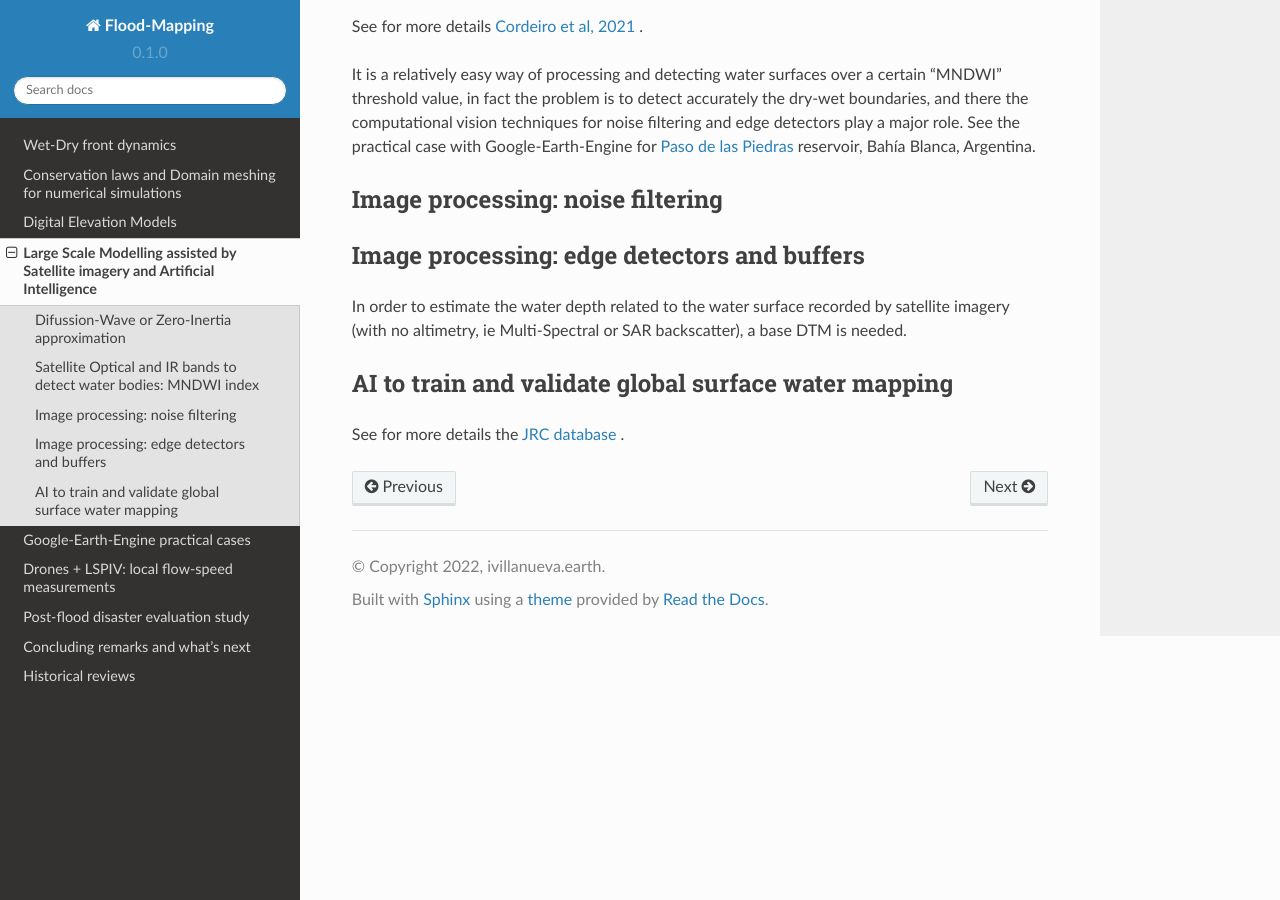
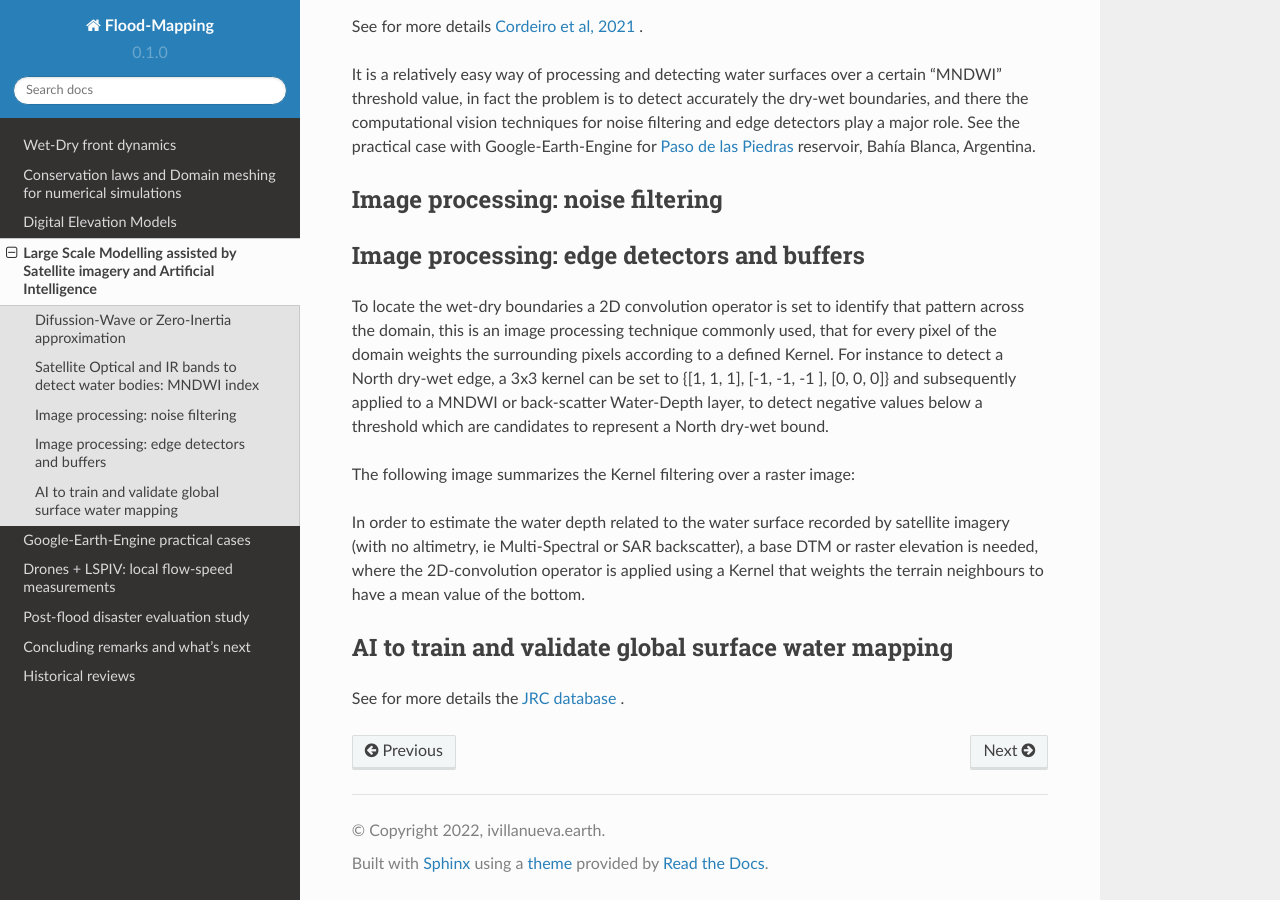
Before and after one commit to ivillamadrid/FloodMapping, a Sphinx documentation site: the page built from docs/source/lsm.rst, in a window 1280 px wide and 900 px high, scrolled down 1755 px. Built offline with Sphinx 7.4.7 and the Read the Docs theme 2.0.0, drawn with Linux system fonts in a browser that asks for light colours.

Commit message:
Update lsm.rst

```diff
--- a/docs/source/lsm.rst
+++ b/docs/source/lsm.rst
@@ -107,8 +107,12 @@
 
 Image processing: edge detectors and buffers
 --------------------------------------------
+To locate the wet-dry boundaries a 2D convolution operator is set to identify that pattern across the domain, this is an image processing technique commonly used, that for every pixel of the domain weights the surrounding pixels according to a defined Kernel.
+For instance to detect a North dry-wet edge, a 3x3 kernel can be set to {[1, 1, 1], [-1, -1, -1 ], [0, 0, 0]} and subsequently applied to a MNDWI or back-scatter Water-Depth layer,  to detect negative values below a threshold which are candidates to represent a North dry-wet bound.
 
-In order to estimate the water depth related to the water surface recorded by satellite imagery (with no altimetry, ie Multi-Spectral or SAR backscatter), a base DTM is needed.
+The following image summarizes the Kernel filtering over a raster image:
+
+In order to estimate the water depth related to the water surface recorded by satellite imagery (with no altimetry, ie Multi-Spectral or SAR backscatter), a base DTM or raster elevation is needed, where the 2D-convolution operator is applied using a Kernel that weights the terrain neighbours to have a mean value of the bottom.
 
 
 AI to train and validate global surface water mapping
```
